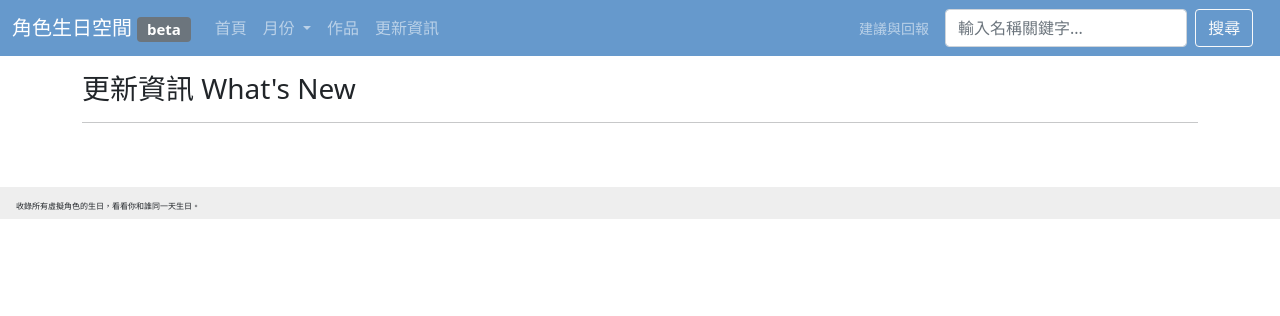
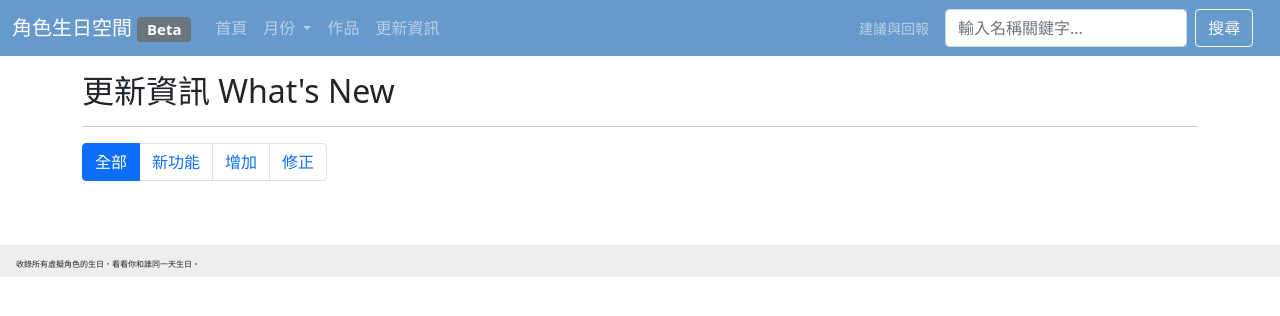
Before and after one commit to Jia35/virtual_character_web, a Django app: page /updates/1/ in a window 1280 px wide. Shown: the top 316 px of the page. Run offline with Django 3.2, Linux system fonts and the light colour scheme; data that the repository does not hold is empty; parts of the project's set-up code (start-up, migrations or seed data) failed here and were passed over.

Commit message:
feat: 更新資訊頁面加入篩選、取得目前執行電腦名稱

```diff
--- a/birthday/templates/birthday/base.html
+++ b/birthday/templates/birthday/base.html
@@ -28,7 +28,13 @@
       <!-- <nav class="navbar navbar-expand-md navbar-dark bg-primary"> -->
       <nav class="navbar navbar-expand-md navbar-dark" style="background-color: #6699CC;">
         <div class="container-fluid">
-          <a class="navbar-brand" href="{% url 'index' %}">角色生日空間 <span class="badge bg-secondary">beta</span></a>
+          <a class="navbar-brand" href="{% url 'index' %}">角色生日空間
+            <span class="badge bg-secondary">
+              {% if ENV_NAME == 'DESKTOP-9EV3VSN' %} 本機
+              {% else %} Beta
+              {% endif %}
+            </span>
+          </a>
           <button class="navbar-toggler" type="button" data-bs-toggle="collapse" data-bs-target="#navbarSupportedContent">
             <span class="navbar-toggler-icon"></span>
           </button>
--- a/birthday/templates/birthday/updates.html
+++ b/birthday/templates/birthday/updates.html
@@ -1,15 +1,48 @@
 {% extends 'birthday/base.html' %}
 
 {% block title %}更新資訊 | {{ block.super }}{% endblock title %}
+
+{% block head %}
+<style>
+  /* .pagination.type .page-item .page-link {
+    color: #fd0d0d !important;
+    border-color: #a50000 !important;
+  }
+  .pagination.type .page-item.active .page-link {
+    color: #fff !important;
+    background: #ff0000 !important;
+    border-color: #a50000 !important;
+  } */
+</style>
+{% endblock head %}
+
 
 {% block main %}
 <div id="app">
 
   <div class="mb-2">
-    <h3>更新資訊 What's New</h3>
+    <h2>更新資訊 What's New</h2>
   </div>
 
   <hr>
+
+  <nav aria-label="Page navigation example">
+    <ul class="pagination type">
+      <li class="page-item" :class="{active: urlParam === '全部'}">
+        <a class="page-link" href="{% url 'updates' 1 %}?filter=全部">全部</a>
+      </li>
+      <li class="page-item" :class="{active: urlParam === '新功能'}">
+        <a class="page-link" href="{% url 'updates' 1 %}?filter=新功能">新功能</a>
+      </li>
+      <li class="page-item" :class="{active: urlParam === '增加'}">
+        <a class="page-link" href="{% url 'updates' 1 %}?filter=增加">增加</a>
+      </li>
+      <li class="page-item" :class="{active: urlParam === '修正'}">
+        <a class="page-link" href="{% url 'updates' 1 %}?filter=修正">修正</a>
+      </li>
+    </ul>
+  </nav>
+
 
   <nav v-if="page_info.num_pages > 1">
     <ul class="pagination justify-content-center">
@@ -44,7 +77,7 @@
               <a class="btn btn-outline-primary btn-sm" :href="'/media/?id=' + update.media_id" role="button">
                 [[ update.media_name ]]
               </a>
-              [[ update.character ]]
+              <span class="ms-2">[[ update.character ]]</span>
             </div>
           </template>
         </div>
@@ -67,7 +100,6 @@
     </ul>
   </nav>
 
-
 </div>
 {% endblock main %}
 
@@ -80,12 +112,52 @@
     data: {
       updates: JSON.parse("{{ updates|escapejs }}"),
       page_info: JSON.parse("{{ page_info|escapejs }}"),
+
+      // updateType: '全部',  // 篩選類別
+      // options: ['全部', '新功能', '增加', '修正'],
     },
-    methods: {
-      searchDate: function () {
-        window.location.href = "/birthday?m=" + this.inputData.slice(5, 7) + "&d=" + this.inputData.slice(8, 10);
+
+    computed: {
+      urlParam: function () {
+        var url = new URL(window.location.href);
+        var param = (url.searchParams.get("filter") || '全部').trim();
+        return param
       },
+
+      // updateType: function () {
+      //   var url = new URL(window.location.href);
+      //   var param = url.searchParams.get("filter") || '全部';
+      //   console.log(param)
+      //   var param1 = param.trim();
+      //   // console.log(param1)
+      //   // return '全部'
+      //   return param1
+      // },
+
+      // updateType:
+      // {
+      //   get()
+      //   {
+      //       var url = new URL(window.location.href);
+      //       var param = (url.searchParams.get("filter") || '全部').trim();
+      //       return param
+      //       // return this.updateType_
+      //   },
+      //   set(value)
+      //   {
+      //       this.updateType_ = value
+      //   }
+      // },
     },
+
+
+    // watch: {
+    //   // 篩選更新類別
+    //   updateType: function (newValue, oldValue) {
+    //     window.location.href = "{% url 'updates' 1 %}?filter=" + this.updateType;
+    //   },
+    // },
+
   });
 </script>
 {% endblock script %}
--- /dev/null
+++ b/virtual_character_web/contexts.py
@@ -0,0 +1,5 @@
+from django.conf import settings
+
+
+def lang(request):
+    return {'ENV_NAME': settings.ENV_NAME}
--- a/virtual_character_web/settings.py
+++ b/virtual_character_web/settings.py
@@ -11,9 +11,12 @@ https://docs.djangoproject.com/en/3.2/ref/settings/
 """
 
 import os
+import socket
 import configparser
 from pathlib import Path
 
+
+ENV_NAME = socket.gethostname()
 
 if os.path.isfile('env.ini'):
     config = configparser.ConfigParser()
@@ -74,6 +77,7 @@ TEMPLATES = [
                 'django.template.context_processors.request',
                 'django.contrib.auth.context_processors.auth',
                 'django.contrib.messages.context_processors.messages',
+                'virtual_character_web.contexts.lang',
             ],
         },
     },
```
